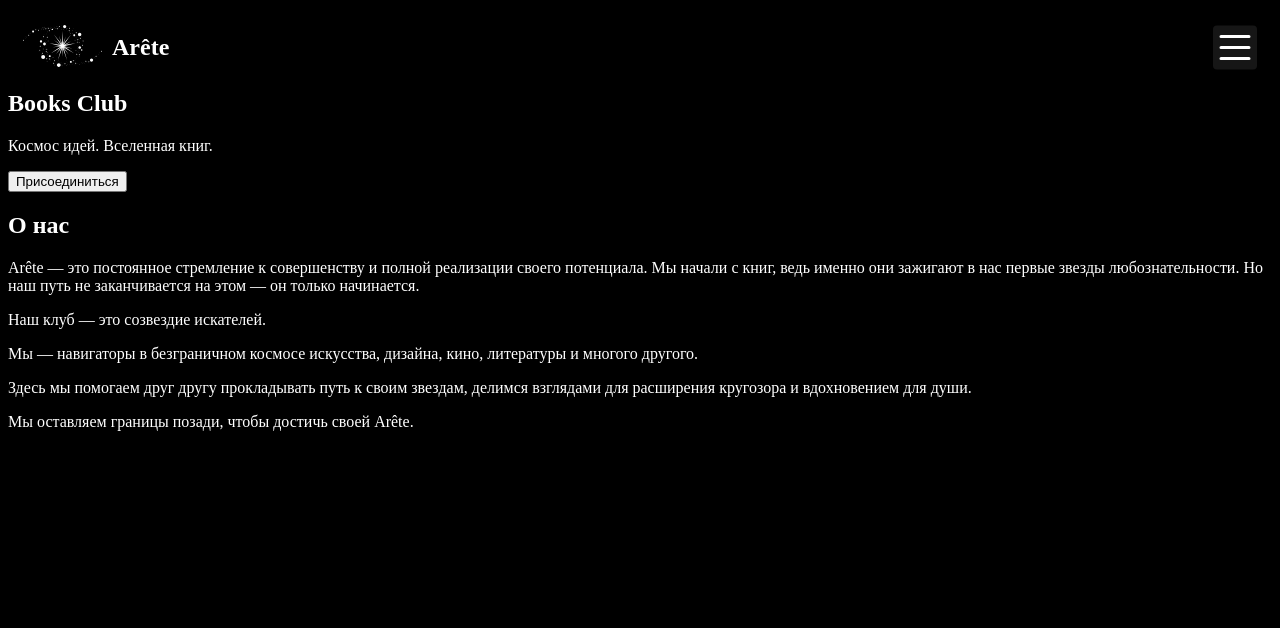
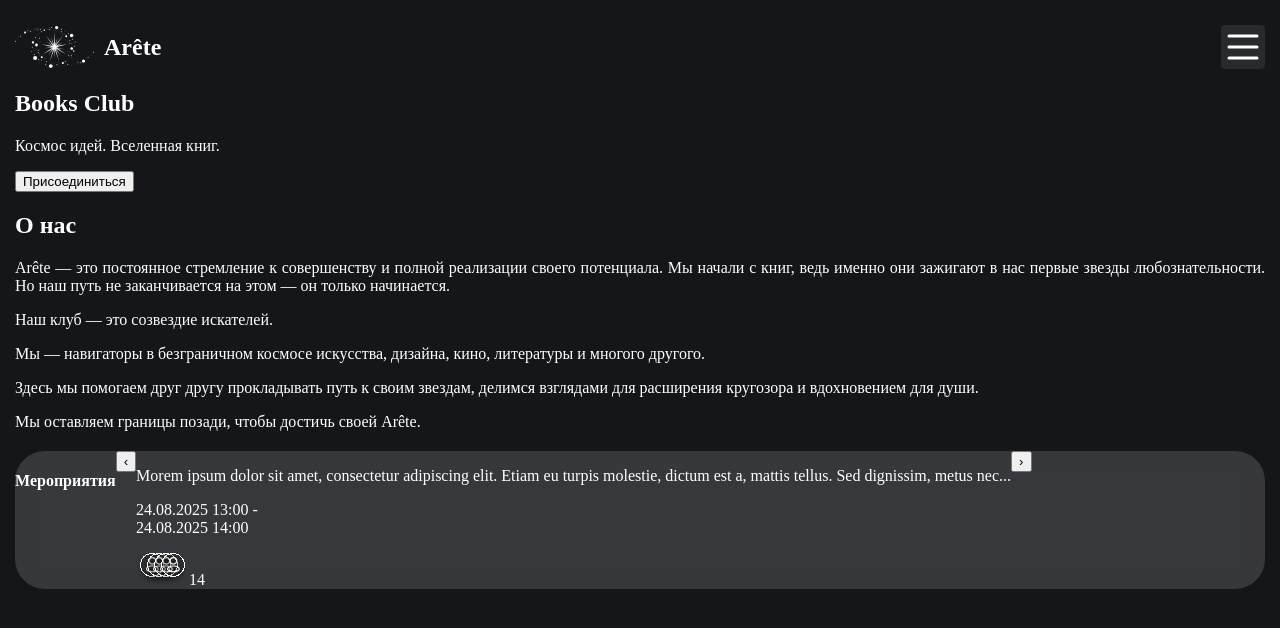
Before and after one commit to agentMAGA/books-club, a React (Vite) app: page / in a window 1280 px wide. Shown: the top 628 px of the page. Built offline with nearby package versions, Linux system fonts and the light colour scheme.

Commit message:
Работал с весткой

```diff
--- a/src/App.jsx
+++ b/src/App.jsx
@@ -7,26 +7,75 @@ function App() {
     <>
       <Header />
       <main>
-        <section>
+
+        <section className="innerSpacing">
+
           <h1>Books Club</h1>
           <p>Космос идей. Вселенная книг.</p>
           <button>Присоединиться</button>
+
         </section>
-        <section>
+
+        <section className="innerSpacing">
+
           <h2>О нас </h2>
           <p>
             Arête — это постоянное стремление к совершенству и полной реализации своего потенциала.
             Мы начали с книг, ведь именно они зажигают в нас первые звезды любознательности.
             Но наш путь не заканчивается на этом — он только начинается.
           </p>
+
           <p>Наш клуб — это созвездие искателей.  </p>
+
           <p>Мы — навигаторы в безграничном космосе искусства, дизайна, кино, литературы и многого другого.</p>
+
           <p>
             Здесь мы помогаем друг другу прокладывать путь к своим звездам,
             делимся взглядами для расширения кругозора и вдохновением для души.
           </p>
+
           <p>Мы оставляем границы позади, чтобы достичь своей Arête.</p>
+
         </section>
+
+{/* ////////////////////////////////////////////////////////////////////////////// просто разделение, при жеалании можно удалить*/}
+
+        <div className="visualBackdrop">
+
+          <h4 className="titleEvents">Мероприятия</h4>
+
+          <nav>
+            <button aria-label="Предыдущий">‹</button>
+          </nav>
+
+          <div>
+
+            <article>
+              <p>
+                Morem ipsum dolor sit amet,
+                consectetur adipiscing elit.
+                Etiam eu turpis molestie, dictum est a, mattis tellus.
+                Sed dignissim, metus nec...
+              </p>
+            </article>
+
+            <article className="timeRangeDate">
+              <p>24.08.2025 13:00 -<br />24.08.2025 14:00</p>
+            </article>
+
+            <div>
+              <span><img src="img\usersIcons.svg" alt="usersIcons" /></span>
+              <span>14</span>
+            </div>
+
+          </div>
+
+          <nav>
+            <button aria-label="Следующий">›</button>
+          </nav>
+
+        </div>
+
       </main>
     </>
   )
--- a/src/scss/app.scss
+++ b/src/scss/app.scss
@@ -1,4 +1,24 @@
-body{
-    background-color: black;
-    color: white;
+body {
+    margin: 0 0 0 0;
+    background-color: #141619;
+    color: #ffffff;
+
+    .innerSpacing {
+        margin: 0 15px 0 15px;
+        text-align: justify
+    }
+
+    .visualBackdrop {
+        margin: 20px 15px 0 15px;
+        border-radius: 30px ;
+        background: rgba(255, 255, 255, 0.15); // #FFFFFF40
+        -webkit-backdrop-filter: blur(10px); // эффект стекла / матовости
+        backdrop-filter: blur(10px);   // для Safari
+        display: flex;
+
+        .titleEvents{
+            justify-content: center;
+        }
+
+    }
 }
--- a/src/scss/header.module.scss
+++ b/src/scss/header.module.scss
@@ -3,7 +3,7 @@ header {
     margin: 25px 0 0 0;
 
     .headerIcon {
-        height: 42px;
+        height: 44px;
         width: 79px;
         margin: 0 0 0 15px;
     }
@@ -11,6 +11,8 @@ header {
     .burgerMenu {
         margin: 0 15px 0 0;
         margin-left: auto;
+        width: 44px;
+        height: 44px;
     }
 
     h2 {
```
Also changed, not shown: public/img/usersIcons.svg (added).
